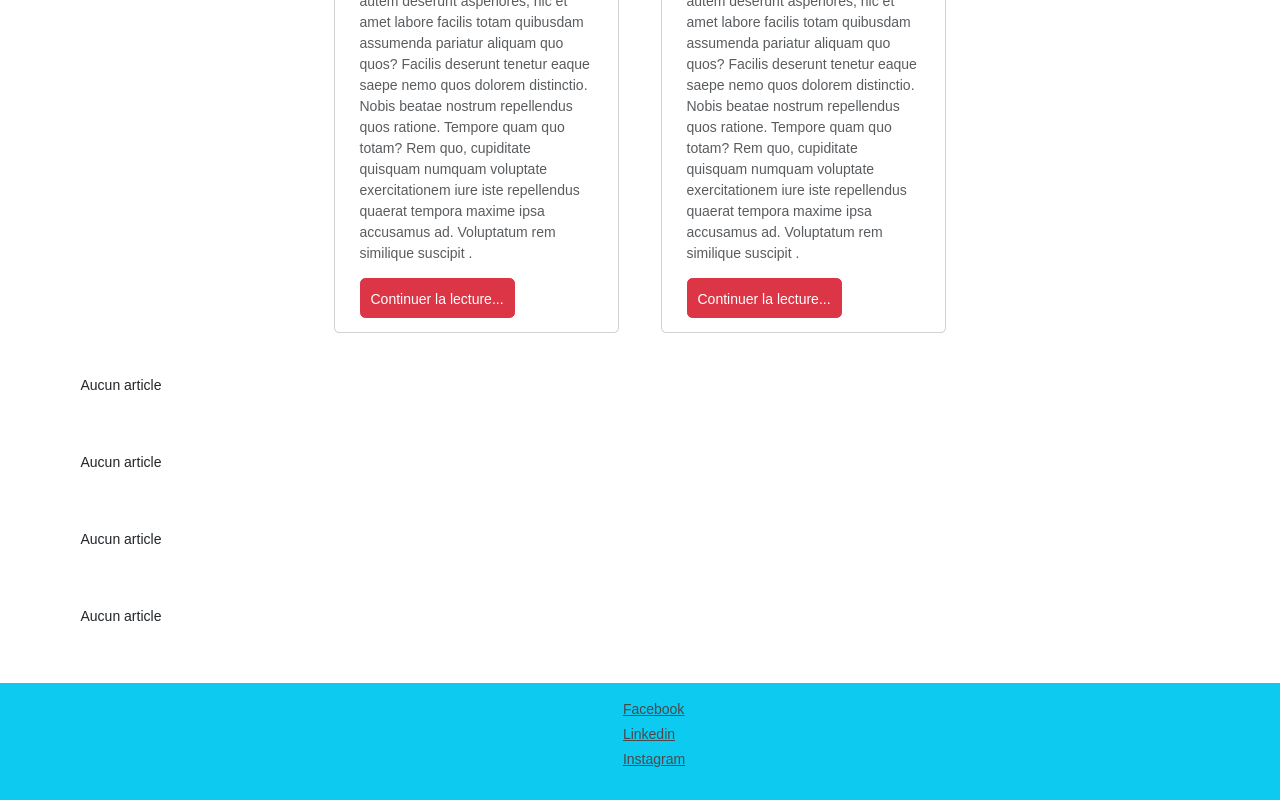
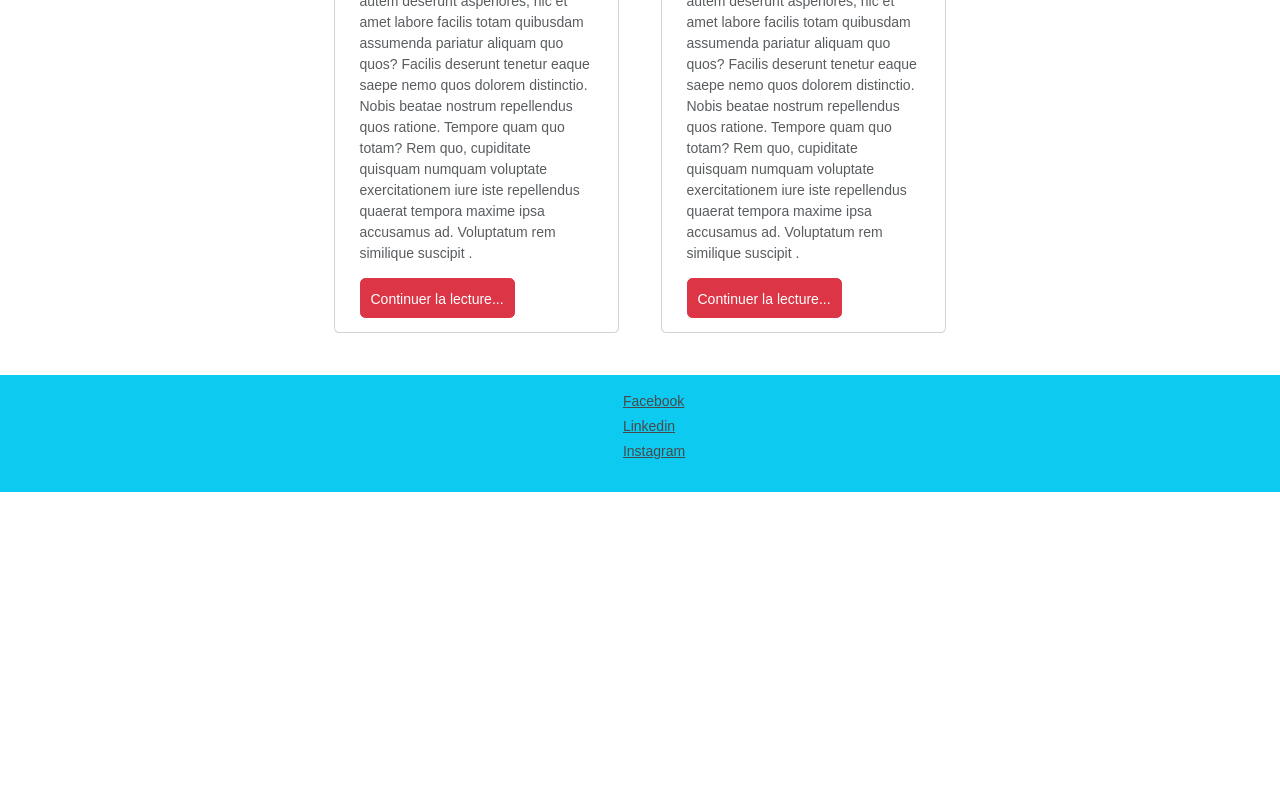
Before and after one commit to Cassius269/course-learn-react-dyma, a React (Vite) app: page / in a window 1280 px wide. Shown: the part 589-1389 px from the top of the page. After the commit the page ends 1081 px from the top, so only its background shows below. Built offline with nearby package versions, Linux system fonts and the light colour scheme.

Commit message:
rendu conditionnel des articles  avec &&

```diff
--- a/src/Components/Article.jsx
+++ b/src/Components/Article.jsx
@@ -1,10 +1,9 @@
 import '../assets/styles/layouts/Footer.module.scss';
 
 export default function Article ({displayArticle})  {
-console.log({displayArticle});
+// console.log({displayArticle});
 
-    return displayArticle ? (
-            <article className='mt-4 card col-8 col-md-6 col-lg-3'>
+    return  displayArticle && (<article className='mt-4 card col-8 col-md-6 col-lg-3'>
                                 <div className='card-body'>
                                     <h3 className='bg-primary py-3 text-white card-title'>Lorem ipsum dolor sit amet</h3>
                                     <p className='card-text text-body-secondary'>Lorem ipsum dolor, sit amet consectetur adipisicing elit. Expedita iure recusandae deleniti ullam reiciendis, eaque totam eum itaque at temporibus quos libero quo, deserunt tempora. Natus libero iusto asperiores sunt.
@@ -15,9 +14,6 @@ console.log({displayArticle});
                                         <button type='button' className='btn btn-danger'>Continuer la lecture...</button>
                                     </a>
                                 </div>
-            </article>
-            ) : (
-                    <p>Aucun article</p>
-                )
-            ;
+            </article>)
+    ;
 }
```
